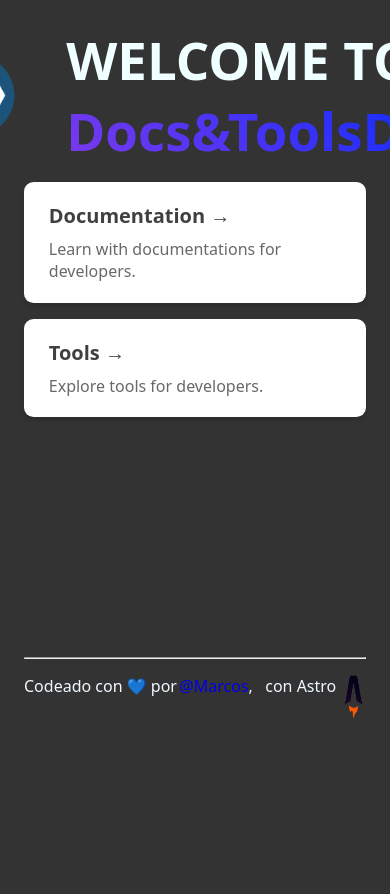
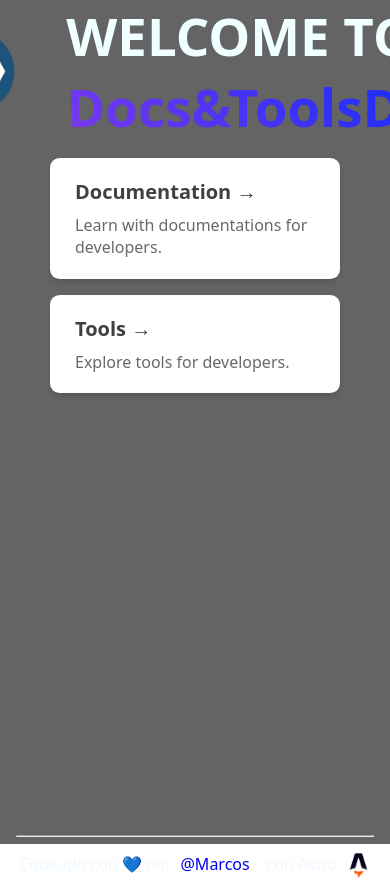
Before and after one commit to marco5x/docs-dev, an Astro site: page / in a window 390 px wide. Shown: the top 894 px of the page. Before the commit the page ends 844 px from the top, so only its background shows below. Built offline with nearby package versions, Linux system fonts and the light colour scheme; Astro itself is replaced by a stand-in of ours.

Commit message:
Fix correjidos

```diff
--- a/src/components/Card.astro
+++ b/src/components/Card.astro
@@ -19,6 +19,7 @@ const { href, title, body } = Astro.props;
 		</p>
 	</a>
 </li>
+
 <style>
 	.link-card {
 		list-style: none;
@@ -30,11 +31,11 @@ const { href, title, body } = Astro.props;
 		border-radius: 0.6rem;
 		background-position: 100%;
 		transition: background-position 0.6s cubic-bezier(0.22, 1, 0.36, 1);
-		box-shadow: 0 4px 6px -1px rgba(0, 0, 0, 0.1), 0 2px 4px -2px rgba(0, 0, 0, 0.1);
+		box-shadow: 0 4px 6px -1px rgba(0, 0, 0, 0.1),
+			0 2px 4px -2px rgba(0, 0, 0, 0.1);
 	}
-
 	.link-card > a {
-		width: 100%;
+		width: 15rem;
 		text-decoration: none;
 		line-height: 1.4;
 		padding: 1rem 1.3rem;
--- a/src/components/Pages.astro
+++ b/src/components/Pages.astro
@@ -14,6 +14,5 @@ const { name, link } = Astro.props;
         width: 99.8%;
         line-height: inherit;
         height: 99.1vh;
-        background-color: black;
     }
 </style>
--- a/src/components/Sidebar.astro
+++ b/src/components/Sidebar.astro
@@ -36,7 +36,6 @@ const { id, name, logo, link } = Astro.props;
     .link-cards a {
         text-decoration: none;
     }
-
     .link-cards > div {
         display: flex;
         justify-content: space-between;
--- a/src/config/api.json
+++ b/src/config/api.json
@@ -34,7 +34,7 @@
       "id": "5",
       "name": "Javascript",
       "logo": "/logos/javascript.webp",
-      "link": "https://developer.mozilla.org/en-US/docs/Web/javascript"
+      "link": "https://www.w3docs.com/learn-javascript.html"
     },
     {
       "id": "6",
@@ -160,7 +160,7 @@
       "id": "26",
       "name": "Git",
       "logo": "/logos/git.webp",
-      "link": "https://git-scm.com/doc"
+      "link": "https://ndpsoftware.com/git-cheatsheet.html#loc=stash;"
     },
     {
       "id": "27",
--- a/src/layouts/Layout.astro
+++ b/src/layouts/Layout.astro
@@ -38,7 +38,6 @@ const { title } = Astro.props;
 		margin: 0;
 		padding: 0;
 		font-family: system-ui, sans-serif;
-		background-color: #333;
 	}
 	code {
 		font-family: Menlo, Monaco, Lucida Console, Liberation Mono,
--- a/src/pages/docs/[docs].astro
+++ b/src/pages/docs/[docs].astro
@@ -44,7 +44,7 @@ let docu = docs.find((doc) => doc.id === docId);
         display: block;
         flex-direction: column;
         position: fixed;
-        height: 93.73%;
+        height: 93.7%;
         background-image: linear-gradient(0deg, #18a7ff, #000000);
         overflow-y: scroll;
     }
@@ -63,7 +63,7 @@ let docu = docs.find((doc) => doc.id === docId);
     }
 
     .side-menu {
-        width: 16rem;
+        width: 16.3rem;
         height: 100%;
         padding: 50px 0;
         box-sizing: border-box;
@@ -78,7 +78,7 @@ let docu = docs.find((doc) => doc.id === docId);
         position: absolute;
         width: 2.6rem;
         height: 4.8rem;
-        background-color: #000;
+        background-image: linear-gradient(0deg, #13679b, #0e405f);
         color: #fff;
         right: -40px;
         top: 0;
--- a/src/pages/index.astro
+++ b/src/pages/index.astro
@@ -5,6 +5,7 @@ import Card from "../components/Card.astro";
 
 <Layout title="Welcome to Docs-tools-for-Dev">
 	<main>
+		<div class="head">
 			<div class="header">
 				<img src="/logo.webp" alt="<📝>" width="90" />
 				<h1 class="welcome">
@@ -23,21 +24,41 @@ import Card from "../components/Card.astro";
 					body="Explore tools for developers."
 				/>
 			</ul>
-		<hr class="line" />
+		</div>
+		<footer class="footer">
+			<hr />
 			<p class="code">
 				Codeado con 💙 por &nbsp
-			<a href="https://github.com/marco5x"> @Marcos</a>, &nbsp con Astro
-			&nbsp
-			<img src="/logos/astro.webp" alt="astro" width="25" />
+				<a href="https://github.com/marco5x"> @Marcos</a>, &nbsp con
+				Astro &nbsp
+				<img
+					src="/logos/astro.webp"
+					alt="astro"
+					width="25"
+					height="25"
+				/>
 			</p>
+		</footer>
 	</main>
 </Layout>
 
 <style>
 	main {
-		margin: auto;
-		padding: 1.5rem;
-		max-width: 60ch;
+		display: flex;
+		flex-direction: column;
+		margin: 0;
+		padding: 0;
+		background-size: cover;
+		background-color: #656464;
+		width: 100vw;
+		height: 100vh;
+	}
+	.head {
+		display: flex;
+		flex-direction: column;
+		justify-content: center;
+		justify-items: center;
+		align-items: center;
 	}
 	.header {
 		gap: 3rem;
@@ -63,14 +84,16 @@ import Card from "../components/Card.astro";
 	}
 
 	.link-card-grid {
-		display: grid;
+		display: flex;
 		grid-template-columns: repeat(auto-fit, minmax(24ch, 1fr));
 		gap: 1rem;
 		padding: 0;
 	}
-	.line {
-		margin-top: 15rem;
+	.footer {
+		padding: 0 1rem;
+		margin-top: 26.1rem;
 	}
+
 	.code {
 		color: aliceblue;
 		display: flex;
@@ -80,4 +103,10 @@ import Card from "../components/Card.astro";
 		cursor: pointer;
 		text-decoration: none;
 	}
+
+	@media screen and (max-width: 640px) {
+		.link-card-grid {
+			flex-direction: column;
+		}
+	}
 </style>
--- a/src/pages/tools/[tools].astro
+++ b/src/pages/tools/[tools].astro
@@ -10,7 +10,7 @@ const docId = Astro.params.tools;
 let toolWeb = tools.find((tool) => tool.id === docId);
 ---
 
-<Layout title="Docs Developers">
+<Layout title="Tools web Developers">
     <main>
         <Button />
         <div>
@@ -63,7 +63,7 @@ let toolWeb = tools.find((tool) => tool.id === docId);
     }
 
     .side-menu {
-        width: 16rem;
+        width: 16.3rem;
         height: 100%;
         padding: 50px 0;
         box-sizing: border-box;
@@ -78,7 +78,7 @@ let toolWeb = tools.find((tool) => tool.id === docId);
         position: absolute;
         width: 2.6rem;
         height: 4.8rem;
-        background-color: #000;
+        background-color: #009dff;
         color: #fff;
         right: -40px;
         top: 0;
```
Also changed, not shown: src/components/ButtonHome.astro (+7 -1 lines), README.md. Lines whose indentation alone changed are shown as unchanged.
